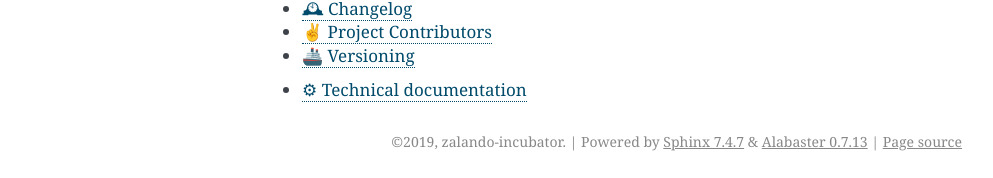
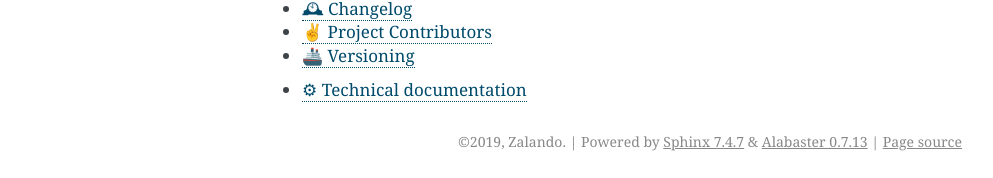
Before and after one commit to zalando-incubator/transformer, a Sphinx documentation site: the page built from docs/index.rst, in a window 1280 px wide. Shown: the part 897-1075 px from the top of the page, without its empty margins (148-1141 px from the left). Built offline with Sphinx 7.4.7, drawn with Linux system fonts in a browser that asks for light colours.

Commit message:
docs/conf.py: fix "copyright" and "authors": Zalando
Signed-off-by: Thibaut Le Page <thibaut.le.page@zalando.de>

```diff
--- a/docs/conf.py
+++ b/docs/conf.py
@@ -22,8 +22,8 @@
 # -- Project information -----------------------------------------------------
 
 project = "Transformer"
-copyright = "2019, zalando-incubator"
-author = "zalando-incubator"
+copyright = "2019, Zalando"
+author = "the Zalando maintainers"
 
 _version = packaging.version.parse(transformer.__version__)
 
```
